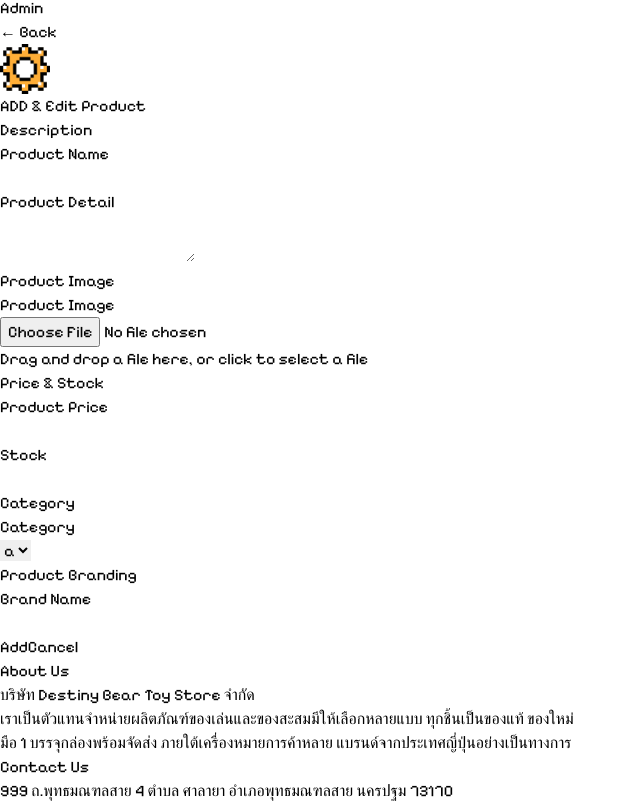
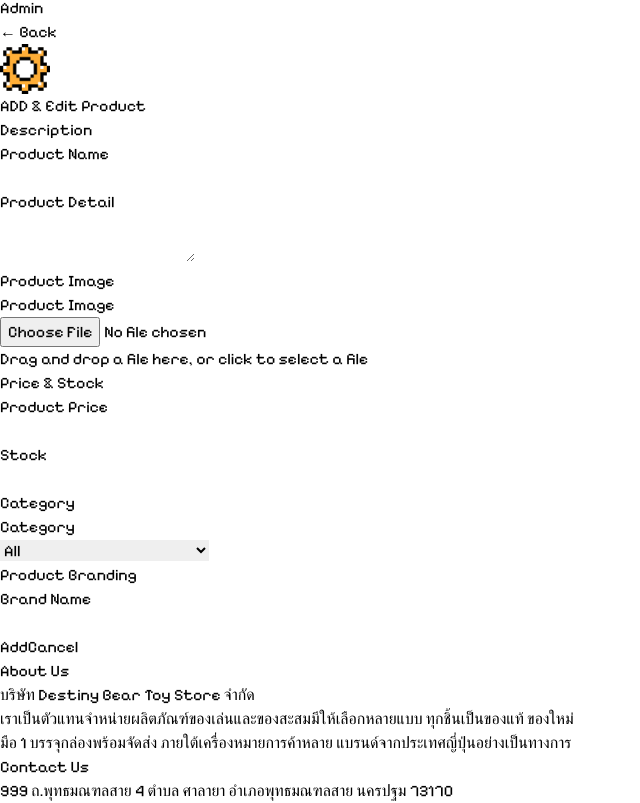
Before and after one commit to wijit1/Section1_Group3, a Next.js app in the folder Project_Web/web-dev/: page /edit_product in a window 1280 px wide. Shown: the part 761-1564 px from the top of the page, without its empty margins (0-640 px from the left). Built offline with nearby package versions, Linux system fonts and the light colour scheme.

Commit message:
Edit Search Page
Filter Category and Brand

```diff
--- a/Project_Web/web-dev/src/app/edit_product/[id]/page.jsx
+++ b/Project_Web/web-dev/src/app/edit_product/[id]/page.jsx
@@ -95,7 +95,7 @@ export default function Edit_Product({ params }) {
     return (product?(
         <div className="flex flex-col m-auto p-10 mt-10 items-center">
             {/* Title */}
-            <div className="flex items-center m-5 gap-7">  <BackButton />
+            <div className="flex items-center m-5 gap-7">  <BackButton/>
 
                 <div className="flex  justify-between w-auto border-4 gap-5 border-black p-3 rounded-xl">
 
--- a/Project_Web/web-dev/src/app/edit_product/page.jsx
+++ b/Project_Web/web-dev/src/app/edit_product/page.jsx
@@ -123,11 +123,12 @@ export default function Edit_Product() {
                             <div className="flex flex-col gap-3">
                                 <p className="text-gray-400">Category</p>
                                 <select value={category} onChange={(e)=>setCategory(e.target.value)} className="w-full px-5 py-2" name="category">
-                                    <option value="all">a</option>
-                                    <option value="b">b</option>
-                                    <option value="c">c</option>
-                                    <option value="d">d</option>
+                                    <option value="All">All</option>
+                                    <option value="Super Sale 2024">Super Sale 2024</option>
+                                    <option value="New Release">New Release</option>
+                                    <option value="Premium Super Exclusive">Premium Super Exclusive</option>
                                 </select>
+
                             </div>
                         </div>
                     </div>
--- a/Project_Web/web-dev/src/app/search/page.jsx
+++ b/Project_Web/web-dev/src/app/search/page.jsx
@@ -11,7 +11,6 @@ export default function search() {
       <SearchBar/>
       <div className="flex gap-4 pt-10 px-16">
         <Category/>
-
         <Collection/>
         <div className="absolute bottom-2 left-1 text-gray-500 border-gray-300 p-3 mt-6">
         </div>
--- a/Project_Web/web-dev/src/context/ShopContext.jsx
+++ b/Project_Web/web-dev/src/context/ShopContext.jsx
@@ -15,6 +15,9 @@ export const ShopContextProvider = (props) => {
     const [priceRange, setPriceRange] = useState([minPrice, maxPrice]);
     const [imagefile,setImagefile] = useState(null);
     const [imageProfile,setImageProfile] = useState(null);
+    const [category,setCategory]= useState('All');
+    const [brand,setBrand] = useState('');
+
 
     const handleMinPriceInput = (e) => {
         const value = Number(e.target.value);
@@ -34,7 +37,7 @@ export const ShopContextProvider = (props) => {
 
     const value = {
         search, setSearch, products,priceRange,setPriceRange,handleMinPriceInput,handleMaxPriceInput,minPrice,maxPrice
-        ,imagefile,setImagefile,imageProfile,setImageProfile
+        ,imagefile,setImagefile,imageProfile,setImageProfile,category,setCategory,brand,setBrand
     };
     return (
         <ShopContext.Provider value={value}>
```
Also changed, not shown: Project_Web/web-dev/src/components/Category.jsx (+9 -8 lines), Project_Web/web-dev/src/components/Collection.jsx (+11 -0 lines).
